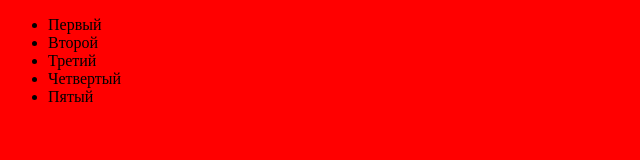
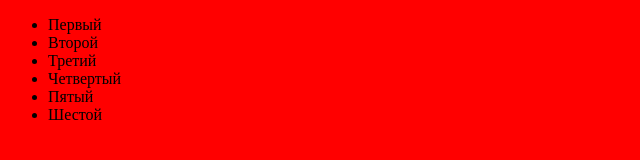
Before and after one commit to AlexeyCherneny/AlexeyCherneny.github.io, a plain HTML site: page index.html in a window 1280 px wide. Shown: the full height of the page, 0-640 px from the left. Drawn offline with Linux system fonts and the light colour scheme.

Commit message:
Added 6th numer
We added somthing

```diff
--- a/index.html
+++ b/index.html
@@ -11,6 +11,7 @@
 	<li>Третий</li>
 	<li>Четвертый</li>
 	<li>Пятый</li>
+	<li>Шестой</li>
 </ul>
 </body>
 </html>
```
